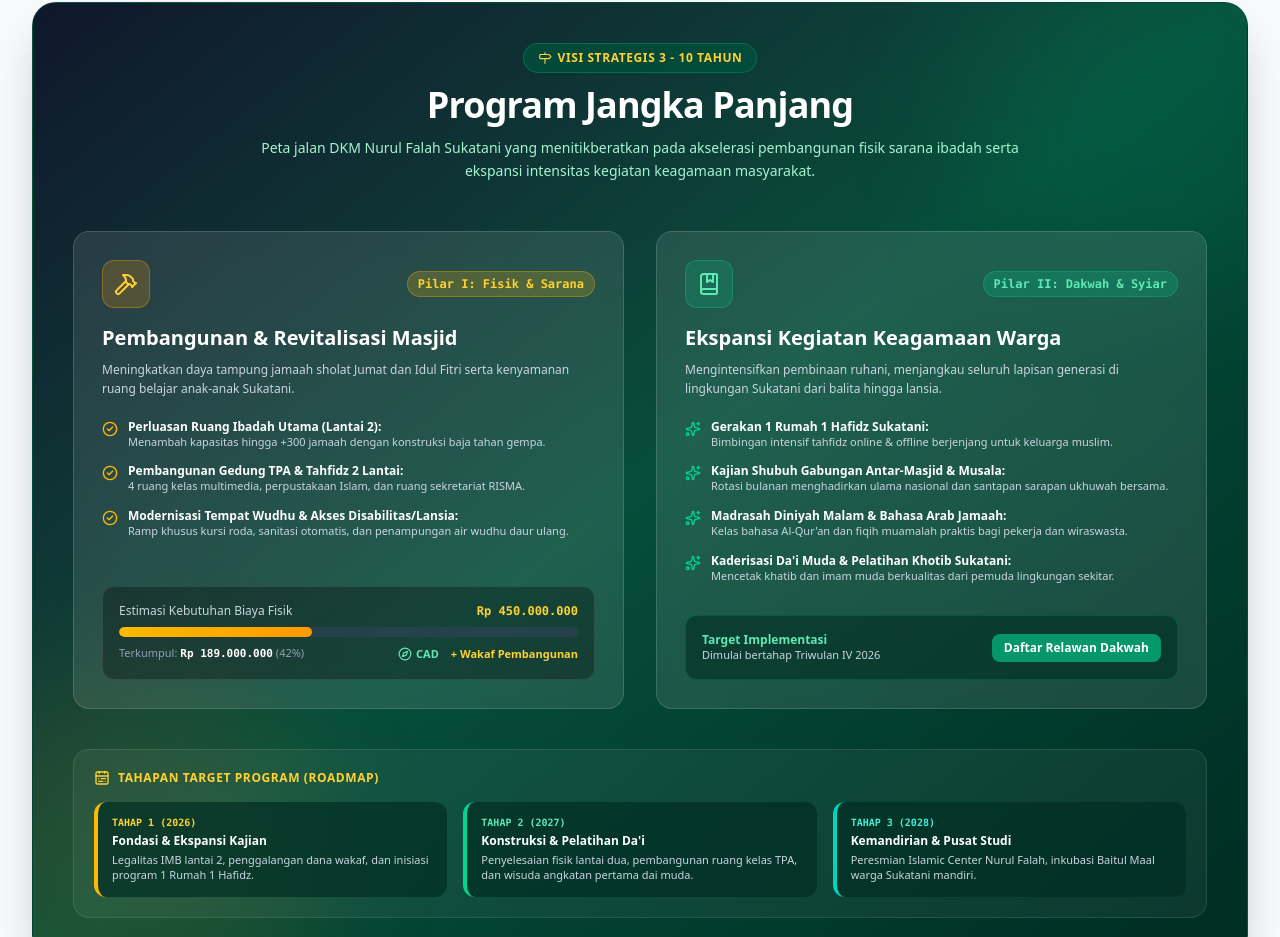
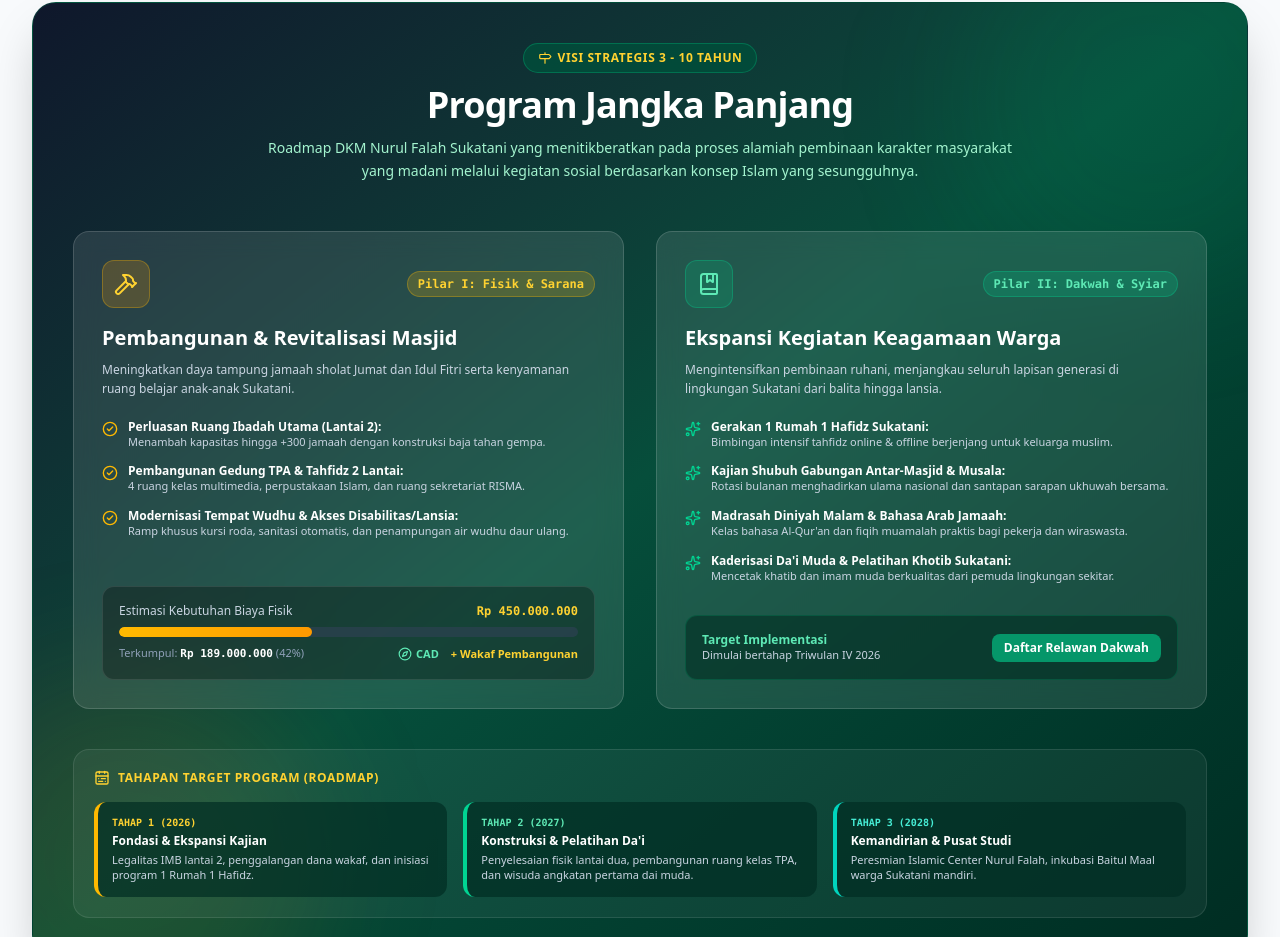
Before and after one commit to burubur/dkmnf, a React (Vite) app: page / in a window 1280 px wide. Shown: the part 1571-2508 px from the top of the page. Built offline with nearby package versions, Linux system fonts and the light colour scheme.

Commit message:
fix(long-term): update roadmap narrative subtitle

```diff
--- a/src/components/home/LongTermProgramSection.tsx
+++ b/src/components/home/LongTermProgramSection.tsx
@@ -22,7 +22,7 @@ export function LongTermProgramSection({ onOpenWakaf, onOpenLayanan }: LongTermP
           </span>
           <h2 className="text-3xl sm:text-4xl font-extrabold tracking-tight">Program Jangka Panjang</h2>
           <p className="text-emerald-200 text-sm mt-3 leading-relaxed">
-            Peta jalan DKM Nurul Falah Sukatani yang menitikberatkan pada akselerasi pembangunan fisik sarana ibadah serta ekspansi intensitas kegiatan keagamaan masyarakat.
+            Roadmap DKM Nurul Falah Sukatani yang menitikberatkan pada proses alamiah pembinaan karakter masyarakat yang madani melalui kegiatan sosial berdasarkan konsep Islam yang sesungguhnya.
           </p>
         </div>
 
```
